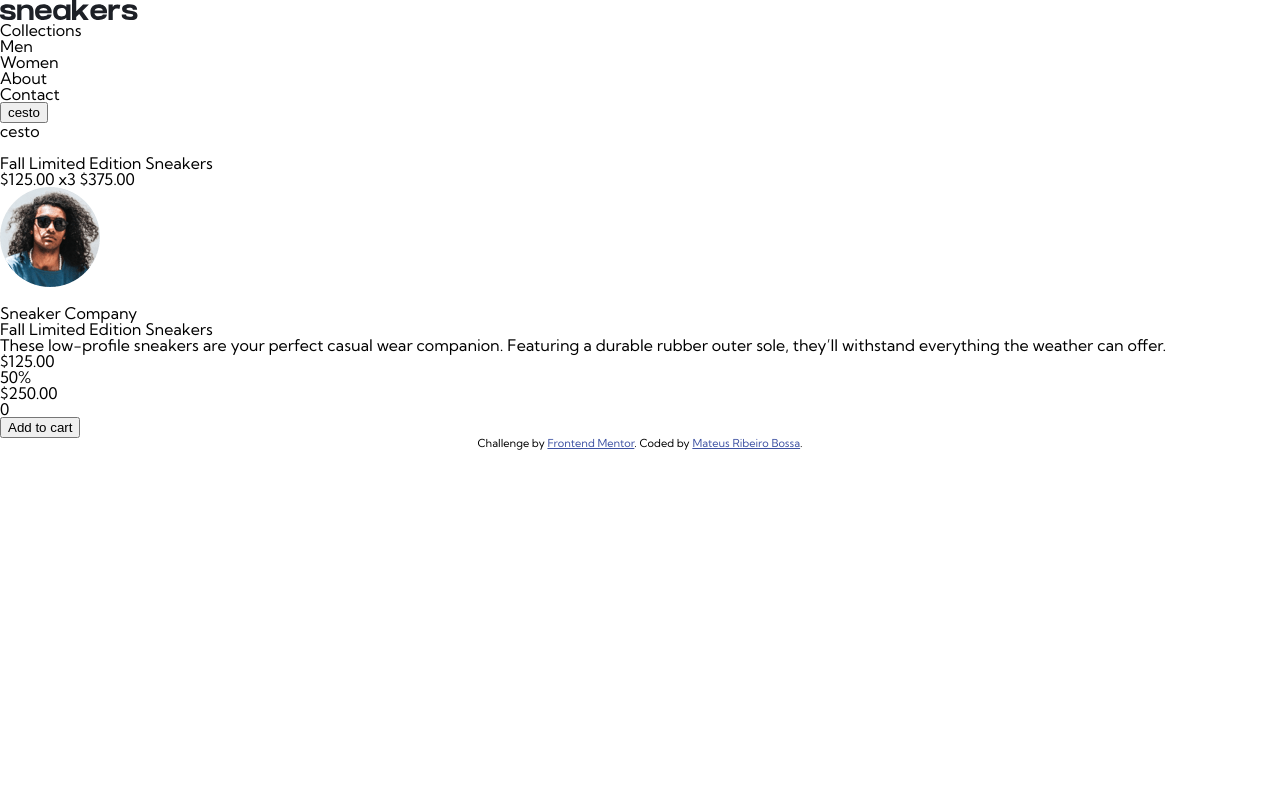
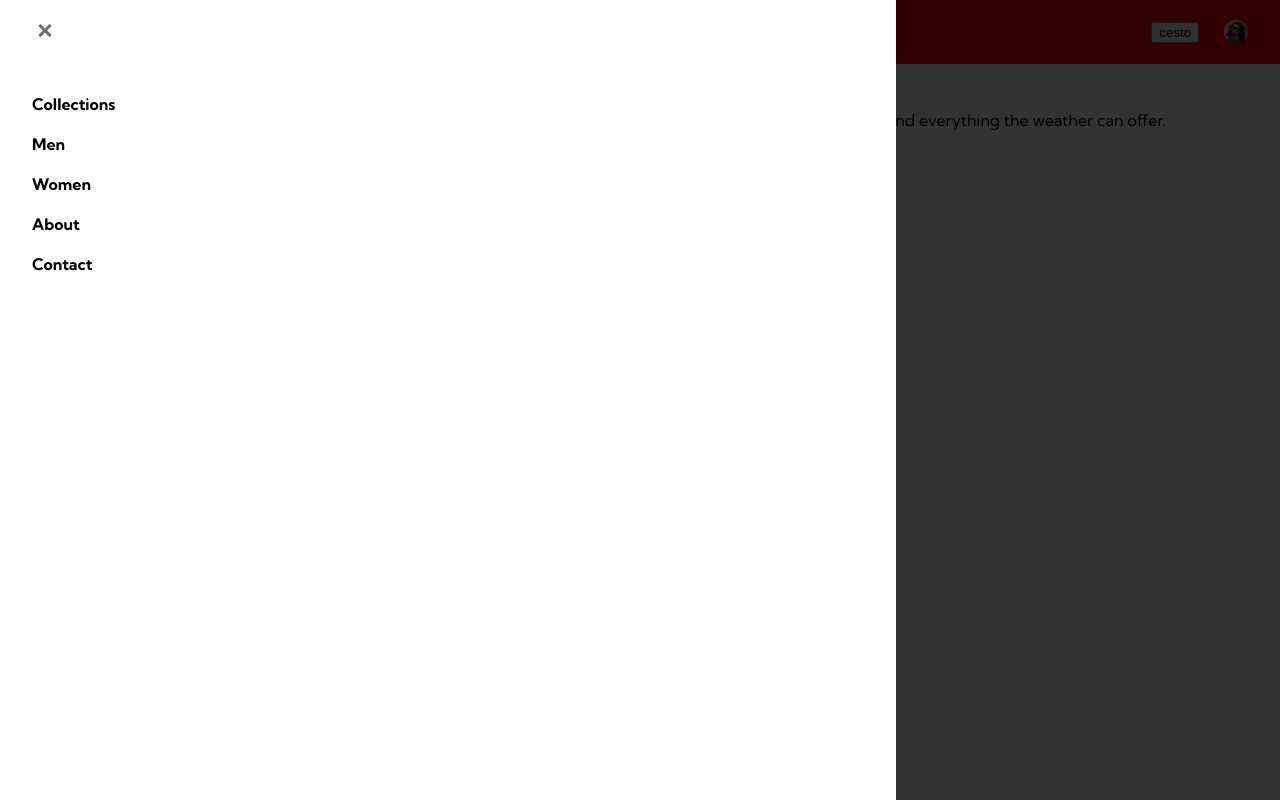
Before and after one commit to mtbossa/frontend-mentor-ecommerce-page, a Vue app: page / in a window 1280 px wide. Built offline with nearby package versions, Linux system fonts and the light colour scheme.

Commit message:
Menu and buttons working.

```diff
--- a/src/App.vue
+++ b/src/App.vue
@@ -1,26 +1,5 @@
 <template>
-  <header>
-    <img src="../images/logo.svg" alt="Sneakers logo" />
-    <nav>
-      <ul>
-        <li>Collections</li>
-        <li>Men</li>
-        <li>Women</li>
-        <li>About</li>
-        <li>Contact</li>
-      </ul>
-    </nav>
-    <button>cesto</button>
-    <div>
-      <p>cesto</p>
-      <div>
-        <img src="" alt="" />
-        <p>Fall Limited Edition Sneakers</p>
-        <p>$125.00 x3 <strong>$375.00</strong></p>
-      </div>
-    </div>
-    <img src="../images/image-avatar.png" alt="" />
-  </header>
+  <AppHeader />
 
   <article>
     <img src="" alt="" />
@@ -58,9 +37,11 @@
 </template>
 
 <script>
+import AppHeader from "@/components/AppHeader";
+
 export default {
   name: "App",
-  components: {},
+  components: { AppHeader },
 };
 </script>
 
@@ -76,6 +57,8 @@ export default {
   --color-black: hsl(0, 0%, 0%);
 
   --font-size: 16px;
+
+  --header-height: 4rem;
 }
 
 html {
@@ -86,6 +69,10 @@ body {
   background-color: var(--color-white);
 }
 
+.container {
+  margin: 0 2rem;
+}
+
 .attribution {
   font-size: 11px;
   text-align: center;
--- /dev/null
+++ b/src/components/AppHeader.vue
@@ -0,0 +1,123 @@
+<template>
+  <header class="header">
+    <nav class="container nav">
+      <div class="nav__container">
+        <button
+          v-if="visibleMenu"
+          class="nav__close-icon button-icon"
+          @click="showMenu"
+        >
+          <img src="../../images/icon-close.svg" alt="X" />
+        </button>
+        <button
+          @click="showMenu"
+          v-if="!visibleMenu"
+          class="nav__open-icon button-icon"
+        >
+          <img src="../../images/icon-menu.svg" alt="" />
+        </button>
+        <img src="../../images/logo.svg" alt="Sneakers logo" />
+
+        <div
+          v-if="visibleMenu"
+          class="nav__menu-container nav__menu-container--full-width"
+        >
+          <div class="nav__menu-container">
+            <ul class="nav__menu">
+              <li class="nav__link">Collections</li>
+              <li class="nav__link">Men</li>
+              <li class="nav__link">Women</li>
+              <li class="nav__link">About</li>
+              <li class="nav__link">Contact</li>
+            </ul>
+          </div>
+        </div>
+      </div>
+      <div class="nav__user-section">
+        <button class="nav__cart-icon">cesto</button>
+        <img
+          src="../../images/image-avatar.png"
+          alt="User profile photo"
+          class="nav__user-photo"
+        />
+      </div>
+    </nav>
+  </header>
+</template>
+
+<script>
+export default {
+  data() {
+    return {
+      visibleMenu: true,
+    };
+  },
+  methods: {
+    showMenu() {
+      this.visibleMenu = !this.visibleMenu;
+    },
+  },
+};
+</script>
+
+<style scoped>
+.header {
+  min-height: var(--header-height);
+  background-color: red;
+  display: flex;
+}
+
+.nav {
+  display: flex;
+  align-items: center;
+  justify-content: space-between;
+  width: 100%;
+}
+
+.nav__container {
+  display: flex;
+  align-items: center;
+  gap: 1rem;
+}
+
+.nav__close-icon {
+  position: absolute;
+  z-index: 100;
+}
+
+.nav__menu-container {
+  position: fixed;
+  top: 0;
+  left: 0;
+  min-height: 100vh;
+  min-width: 70%;
+  background-color: var(--color-white);
+  padding: 0 2rem;
+}
+
+.nav__menu-container--full-width {
+  min-width: 100vw;
+  background-color: rgba(0, 0, 0, 0.8);
+}
+
+.nav__menu {
+  margin: calc(var(--header-height) + 2rem) 0;
+  display: flex;
+  flex-direction: column;
+  gap: 1.5rem;
+}
+
+.nav__link {
+  font-weight: 700;
+}
+
+.nav__user-section {
+  display: flex;
+  align-items: center;
+  gap: 1.55rem;
+}
+
+.nav__user-photo {
+  width: 1.5rem;
+}
+</style>
--- a/src/components/HelloWorld.vue
+++ /dev/null
@@ -1,114 +0,0 @@
-<template>
-  <div class="hello">
-    <h1>{{ msg }}</h1>
-    <p>
-      For a guide and recipes on how to configure / customize this project,<br />
-      check out the
-      <a href="https://cli.vuejs.org" target="_blank" rel="noopener"
-        >vue-cli documentation</a
-      >.
-    </p>
-    <h3>Installed CLI Plugins</h3>
-    <ul>
-      <li>
-        <a
-          href="https://github.com/vuejs/vue-cli/tree/dev/packages/%40vue/cli-plugin-babel"
-          target="_blank"
-          rel="noopener"
-          >babel</a
-        >
-      </li>
-      <li>
-        <a
-          href="https://github.com/vuejs/vue-cli/tree/dev/packages/%40vue/cli-plugin-eslint"
-          target="_blank"
-          rel="noopener"
-          >eslint</a
-        >
-      </li>
-    </ul>
-    <h3>Essential Links</h3>
-    <ul>
-      <li>
-        <a href="https://vuejs.org" target="_blank" rel="noopener">Core Docs</a>
-      </li>
-      <li>
-        <a href="https://forum.vuejs.org" target="_blank" rel="noopener"
-          >Forum</a
-        >
-      </li>
-      <li>
-        <a href="https://chat.vuejs.org" target="_blank" rel="noopener"
-          >Community Chat</a
-        >
-      </li>
-      <li>
-        <a href="https://twitter.com/vuejs" target="_blank" rel="noopener"
-          >Twitter</a
-        >
-      </li>
-      <li>
-        <a href="https://news.vuejs.org" target="_blank" rel="noopener">News</a>
-      </li>
-    </ul>
-    <h3>Ecosystem</h3>
-    <ul>
-      <li>
-        <a href="https://router.vuejs.org" target="_blank" rel="noopener"
-          >vue-router</a
-        >
-      </li>
-      <li>
-        <a href="https://vuex.vuejs.org" target="_blank" rel="noopener">vuex</a>
-      </li>
-      <li>
-        <a
-          href="https://github.com/vuejs/vue-devtools#vue-devtools"
-          target="_blank"
-          rel="noopener"
-          >vue-devtools</a
-        >
-      </li>
-      <li>
-        <a href="https://vue-loader.vuejs.org" target="_blank" rel="noopener"
-          >vue-loader</a
-        >
-      </li>
-      <li>
-        <a
-          href="https://github.com/vuejs/awesome-vue"
-          target="_blank"
-          rel="noopener"
-          >awesome-vue</a
-        >
-      </li>
-    </ul>
-  </div>
-</template>
-
-<script>
-export default {
-  name: "HelloWorld",
-  props: {
-    msg: String,
-  },
-};
-</script>
-
-<!-- Add "scoped" attribute to limit CSS to this component only -->
-<style scoped>
-h3 {
-  margin: 40px 0 0;
-}
-ul {
-  list-style-type: none;
-  padding: 0;
-}
-li {
-  display: inline-block;
-  margin: 0 10px;
-}
-a {
-  color: #42b983;
-}
-</style>
--- a/src/main.js
+++ b/src/main.js
@@ -1,4 +1,5 @@
 import "../src/styles/reset.css";
+import "../src/styles/helper.css";
 
 import { createApp } from "vue";
 import App from "./App.vue";
--- /dev/null
+++ b/src/styles/helper.css
@@ -0,0 +1,5 @@
+.button-icon {
+    background: none;
+    border: none;
+    cursor: pointer;
+}
```
